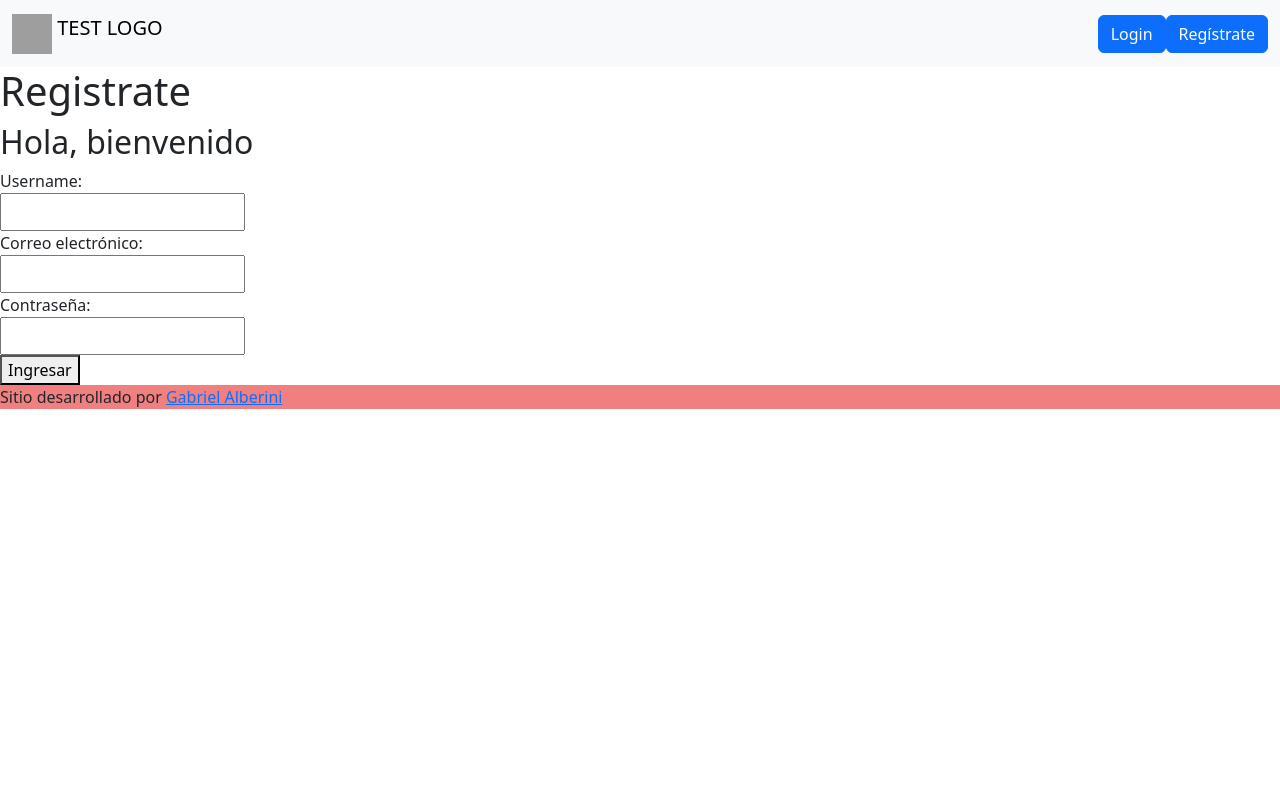
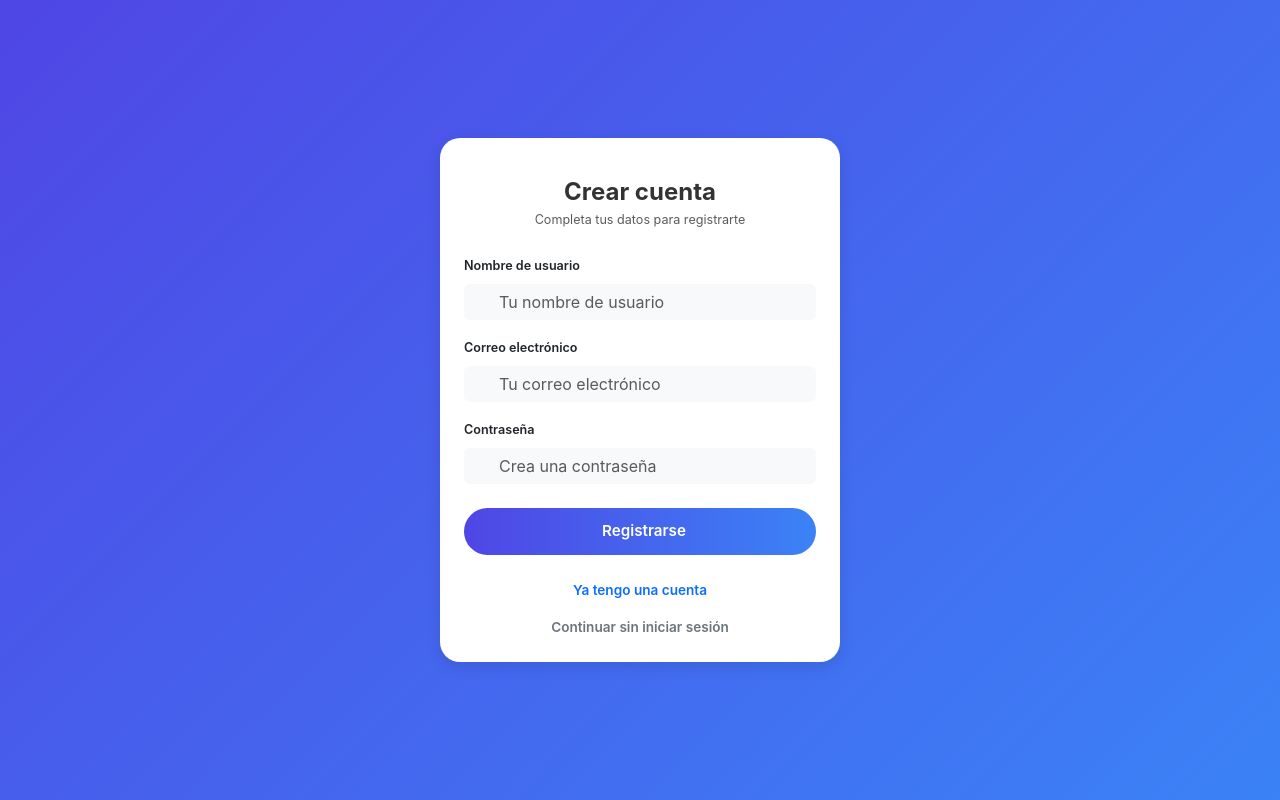
Before and after one commit to maximoARGxD/Trabajo-final, a React (Vite) app: page /registrate in a window 1280 px wide. Built offline with nearby package versions, Linux system fonts and the light colour scheme; grey boxes are pictures that could not be loaded.

Commit message:
agregando estilos al registro y registro de manera local

```diff
--- a/src/pages/Register.jsx
+++ b/src/pages/Register.jsx
@@ -1,80 +1,120 @@
-import { useState } from "react"
-import { Layout } from "../components/Layout"
+import { useState } from "react";
+import { Link, useNavigate } from "react-router-dom";
+import { useAuth } from "../context/UserContext";
+import "../styles/pages/Register.css";
 
 const Register = () => {
-  const [username, setUsername] = useState("")
-  const [email, setEmail] = useState("")
-  const [password, setPassword] = useState("")
-  const [error, setError] = useState("")
-  const [success, setSuccess] = useState("")
+  const [username, setUsername] = useState("");
+  const [email, setEmail] = useState("");
+  const [password, setPassword] = useState("");
+  const [showPassword, setShowPassword] = useState(false);
+  const [error, setError] = useState("");
+  const [success, setSuccess] = useState("");
+  const { register } = useAuth();
+  const navigate = useNavigate();
 
-  const handleSubmit = (e) => {
-    e.preventDefault()
-    setError("")
-    setSuccess("")
+  const handleSubmit = async (e) => {
+    e.preventDefault();
+    setError("");
+    setSuccess("");
 
     if (!username || !email || !password) {
-      setError("Debes completar todos los campos")
-      return
+      setError("Debes completar todos los campos");
+      return;
     }
 
-    const newUser = {
-      username,
-      email,
-      password
+    const result = await register(username, email, password);
+
+    if (result.ok) {
+      setSuccess(result.message);
+      setTimeout(() => navigate("/login"), 2000);
+    } else {
+      setError(result.message);
     }
-
-    console.log(newUser)
-    setSuccess("Usuario registrado con éxito")
-
-    setUsername("")
-    setEmail("")
-    setPassword("")
-  }
+  };
 
   return (
-    <Layout>
-      <h1>Registrate</h1>
+    <div className="register-container">
+      <div className="register-card">
+        <div className="text-center mb-4">
+          <i className="bi bi-person-plus fs-1 icon-main"></i>
+          <h4 className="fw-bold mt-3 mb-1 title">Crear cuenta</h4>
+          <p className="text-muted small">Completa tus datos para registrarte</p>
+        </div>
 
-      <section>
-        <h2>Hola, bienvenido</h2>
         <form onSubmit={handleSubmit}>
-          <div>
-            <label>Username:</label>
+          <div className="mb-3">
+            <label className="form-label fw-semibold small">Nombre de usuario</label>
+            <div className="input-group">
+              <span className="input-group-text border-0 bg-light">
+                <i className="bi bi-person text-secondary"></i>
+              </span>
               <input
                 type="text"
+                className="form-control border-0 bg-light rounded-end"
+                placeholder="Tu nombre de usuario"
                 onChange={(e) => setUsername(e.target.value)}
                 value={username}
               />
             </div>
-          <div>
-            <label>Correo electrónico:</label>
+          </div>
+
+          <div className="mb-3">
+            <label className="form-label fw-semibold small">Correo electrónico</label>
+            <div className="input-group">
+              <span className="input-group-text border-0 bg-light">
+                <i className="bi bi-envelope text-secondary"></i>
+              </span>
               <input
                 type="email"
+                className="form-control border-0 bg-light"
+                placeholder="Tu correo electrónico"
                 onChange={(e) => setEmail(e.target.value)}
                 value={email}
               />
             </div>
-          <div>
-            <label>Contraseña:</label>
+          </div>
+
+          <div className="mb-4">
+            <label className="form-label fw-semibold small">Contraseña</label>
+            <div className="input-group">
+              <span className="input-group-text border-0 bg-light">
+                <i className="bi bi-lock text-secondary"></i>
+              </span>
               <input
-              type="password"
+                type={showPassword ? "text" : "password"}
+                className="form-control border-0 bg-light"
+                placeholder="Crea una contraseña"
                 onChange={(e) => setPassword(e.target.value)}
                 value={password}
               />
+              <span
+                className="input-group-text border-0 bg-light password-toggle"
+                onClick={() => setShowPassword(!showPassword)}
+              >
+                <i className={`bi ${showPassword ? "bi-eye-slash" : "bi-eye"} text-primary`}></i>
+              </span>
             </div>
-          <button>Ingresar</button>
+          </div>
+
+          <div className="d-grid mb-3">
+            <button className="btn-register" type="submit">
+              <i className="bi bi-person-plus-fill me-2"></i> Registrarse
+            </button>
+          </div>
         </form>
 
-        {
-          error && <p style={{ color: "red" }}>{error}</p>
-        }
-        {
-          success && <p style={{ color: "green" }}>{success}</p>
-        }
-      </section>
-    </Layout>
-  )
-}
+        {error && <p className="text-danger small text-center">{error}</p>}
+        {success && <p className="text-success small text-center">{success}</p>}
 
-export { Register }
+        <div className="text-center mt-4">
+          <Link to="/login" className="d-inline-block mb-3 fw-semibold link-primary">Ya tengo una cuenta</Link>
+          <br />
+          <Link to="/" className="fw-semibold link-secondary">Continuar sin iniciar sesión</Link>
+        </div>
+      </div>
+    </div>
+  );
+};
+
+export { Register };
--- /dev/null
+++ b/src/styles/pages/Register.css
@@ -0,0 +1,63 @@
+.register-container {
+    display: flex;
+    justify-content: center;
+    align-items: center;
+    height: 100vh;
+    background: linear-gradient(135deg, #4f46e5, #3b82f6);
+    font-family: 'Inter', sans-serif;
+}
+
+.register-card {
+    max-width: 400px;
+    width: 100%;
+    background: white;
+    border-radius: 20px;
+    padding: 1.5rem;
+    font-size: 0.9rem;
+    box-shadow: 0 5px 15px rgba(0, 0, 0, 0.1);
+    transition: transform 0.3s ease, box-shadow 0.3s ease;
+}
+
+.register-card:hover {
+    transform: translateY(-5px);
+    box-shadow: 0 12px 25px rgba(0, 0, 0, 0.15);
+}
+
+.icon-main {
+    color: #4f46e5;
+}
+
+.title {
+    color: #333;
+}
+
+.btn-register {
+    border-radius: 50px;
+    background: linear-gradient(90deg, #4f46e5 0%, #3b82f6 100%);
+    border: none;
+    color: white;
+    font-weight: 600;
+    font-size: 0.95rem;
+    padding: 0.75rem;
+    transition: opacity 0.3s;
+}
+
+.btn-register:hover {
+    opacity: 0.9;
+}
+
+.password-toggle {
+    cursor: pointer;
+}
+
+.link-primary {
+    color: #4f46e5;
+    text-decoration: none;
+    font-size: 0.85rem;
+}
+
+.link-secondary {
+    color: #6b7280;
+    text-decoration: none;
+    font-size: 0.85rem;
+}
```
Lines whose indentation alone changed are shown as unchanged.
